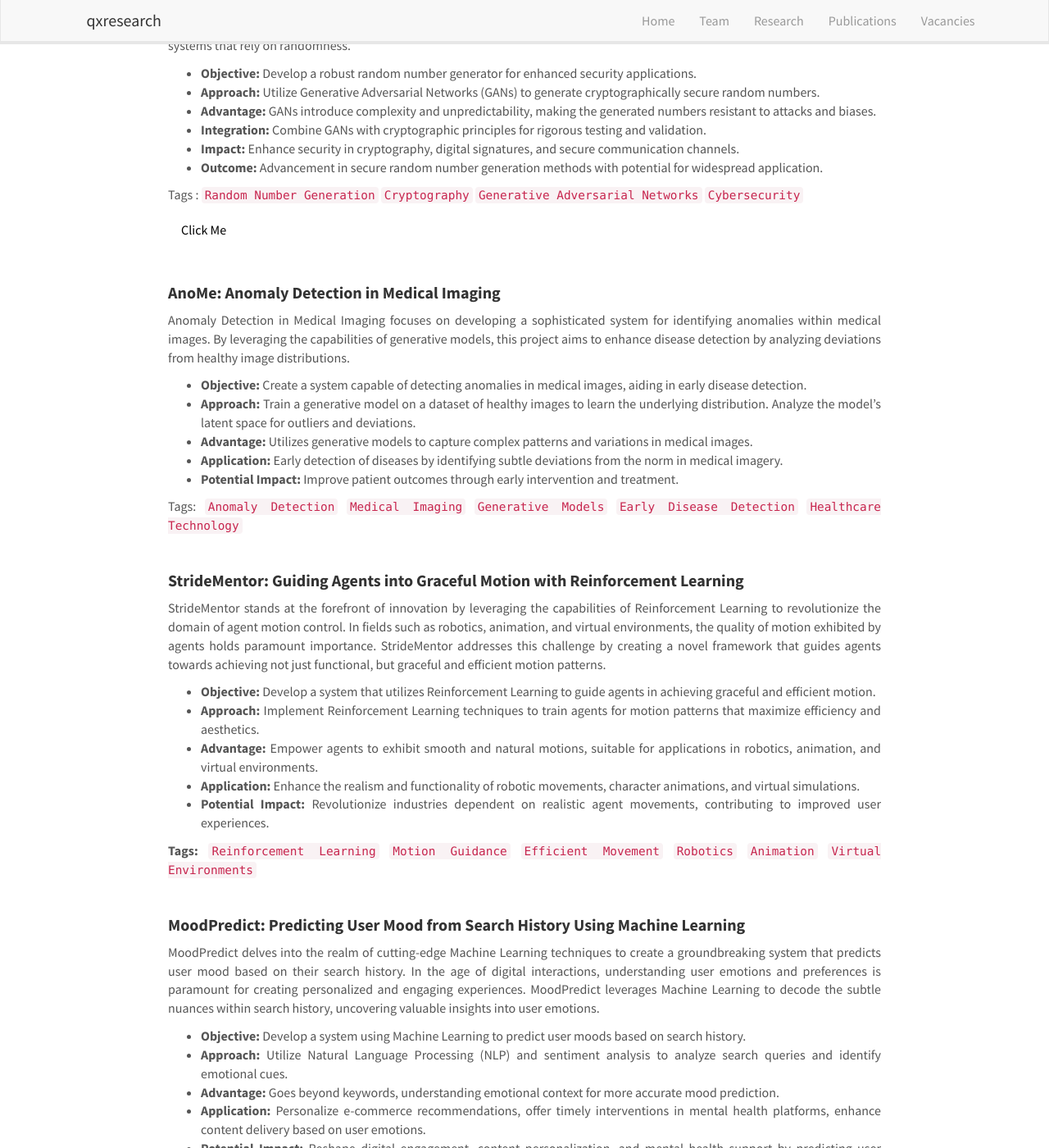
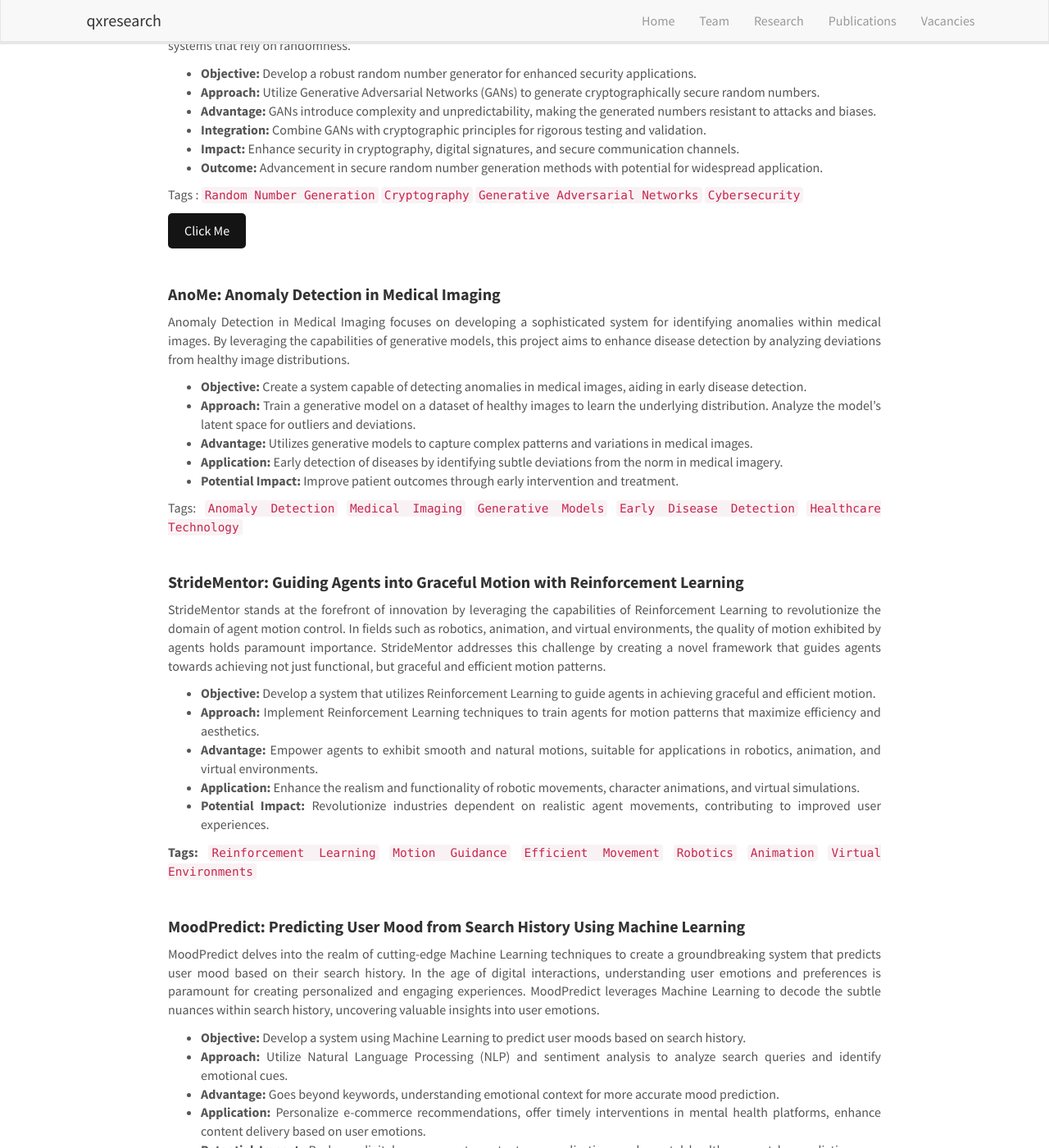
Before and after one commit to qxresearch/qxresearch.github.io, a Jekyll site: the page built from _pages/openings.md, in a window 1280 px wide and 1400 px high, scrolled down 331 px. Shown: the whole window at 82% size. Built offline with Jekyll 4.4.1, drawn with Linux system fonts in a browser that asks for light colours; nearby versions of some CDN libraries.

Commit message:
Update main.scss

```diff
--- a/css/main.scss
+++ b/css/main.scss
@@ -54,11 +54,11 @@ figcaption {
 
 .custom-button {
   display: inline-block;
-  padding: 8px 15px;
-  background-color: transparent;
-  color: black;
-  border: 1px solid rgba(255, 255, 255, 0.1);
+  padding: 10px 20px;
+  background-color: #141414;
+  color: white;
+  border: none;
   border-radius: 5px;
   text-decoration: none;
-  transition: background-color 0.3s ease-in-out, color 0.3s ease-in-out, border-color 0.3s ease-in-out;
+  transition: background-color 0.3s ease-in-out;
 }
```
